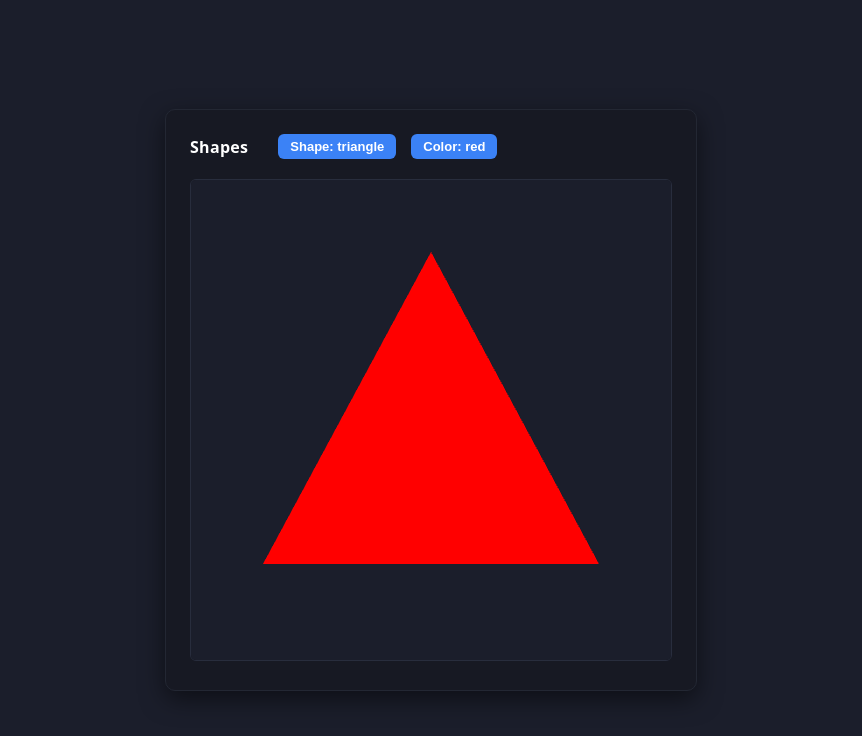
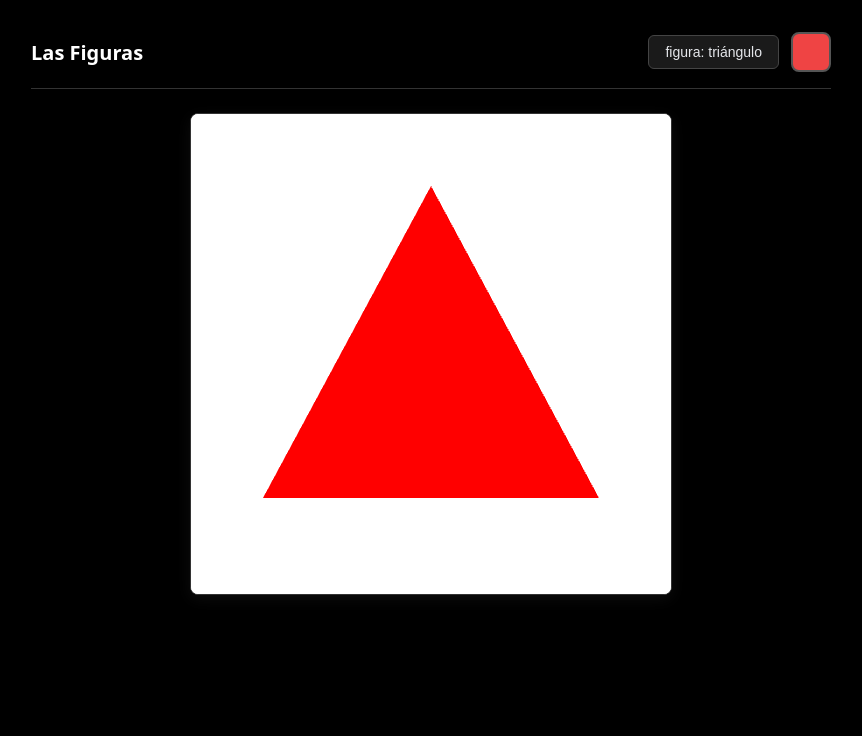
Before and after one commit to Renata-Colon/codecolors_tarea01_ci4321, a website built with Vite: page index.html in a window 1280 px wide. Shown: the whole page, without its empty margins (209-1071 px from the left). Built offline with nearby package versions, Linux system fonts and the light colour scheme.

Commit message:
feat: finalizar figuras (hexágono/círculo) y rediseñar interfaz a tema oscuro

```diff
--- a/index.html
+++ b/index.html
@@ -1,94 +1,20 @@
-<!doctype html>
-<html lang="en">
+<!DOCTYPE html>
+<html lang="es">
 <head>
   <meta charset="UTF-8" />
   <meta name="viewport" content="width=device-width, initial-scale=1.0" />
-    <title>Shapes - FixedFunction</title>
-    <style>
-      body {
-        background-color: #12141c;
-        color: #ffffff;
-        font-family: -apple-system, BlinkMacSystemFont, "Segoe UI", Roboto, Helvetica, Arial, sans-serif;
-        display: flex;
-        flex-direction: column;
-        align-items: center;
-        justify-content: center;
-        height: 100vh;
-        margin: 0;
-      }
-      .container {
-        background-color: #171923;
-        border: 1px solid #232733;
-        padding: 24px;
-        border-radius: 10px;
-        box-shadow: 0 8px 24px rgba(0, 0, 0, 0.5);
-      }
-      /* Barra superior: Elementos alineados a la izquierda */
-      .header-ui {
-        display: flex;
-        justify-content: flex-start;
-        align-items: center;
-        gap: 30px;
-        margin-bottom: 20px;
-        font-size: 14px;
-      }
-      .title {
-        font-weight: bold;
-        font-size: 16px;
-        color: #ffffff;
-        letter-spacing: 0.3px;
-      }
-      .controls-group {
-        display: flex;
-        align-items: center;
-        gap: 15px;
-        color: #a0aec0;
-        font-size: 13px;
-      }
-      /* Botones con tono azulado */
-      .interactive-badge {
-        background-color: #3b82f6; /* Tono azul vibrante */
-        color: #ffffff;
-        border: none;
-        padding: 5px 12px;
-        border-radius: 6px;
-        cursor: pointer;
-        font-weight: bold;
-        font-size: 13px;
-        transition: background-color 0.2s;
-      }
-      .interactive-badge:hover {
-        background-color: #2563eb; /* Azul un poco más oscuro al pasar el mouse */
-      }
-      /* Recuadro interno con borde fino que contiene el canvas */
-      .canvas-wrapper {
-        border: 1px solid #282d3d;
-        border-radius: 6px;
-        overflow: hidden;
-        background-color: #13151d;
-        display: inline-block;
-      }
-      canvas {
-        display: block;
-      }
-    </style>
+  <title>Tarea 01 - CI4321</title>
 </head>
 <body>
-    <div class="container">
-      <!-- Barra superior con título y botones a la izquierda en tono azul -->
-      <div class="header-ui">
-        <span class="title">Shapes</span>
-        <div class="controls-group">
-          <button id="btn-figure" class="interactive-badge" type="button">Shape: </button>
-          <button id="btn-color" class="interactive-badge" type="button">Color: </button>
+  <div class="header">
+    <h1>Las Figuras</h1>
+    <div class="controls">
+      <button id="btn-figure">figura: triángulo</button>
+      <button id="btn-color" title="cambiar color"></button>
     </div>
   </div>
 
-      <!-- Contenedor interno con borde fino para la figura -->
-      <div class="canvas-wrapper">
   <canvas id="gl-canvas"></canvas>
-      </div>
-    </div>
 
   <script type="module" src="/src/main.ts"></script>
 </body>
--- a/src/examples/shared.ts
+++ b/src/examples/shared.ts
@@ -1,4 +1,4 @@
-export const CLEAR_COLOR: readonly [number, number, number, number] = [0x1b / 255, 0x1e / 255, 0x2b / 255, 1];
+export const CLEAR_COLOR: readonly [number, number, number, number] = [1, 1, 1, 1];
 
 export const CANVAS_SIZE = 480;
 
--- a/src/main.ts
+++ b/src/main.ts
@@ -8,16 +8,34 @@ const canvas = document.getElementById('gl-canvas') as HTMLCanvasElement;
 const btnFigure = document.getElementById('btn-figure')!;
 const btnColor = document.getElementById('btn-color')!;
 
+// colores en formato css para el botón
+const cssColors: Record<ColorType, string> = {
+  red: '#ef4444',    // rojo
+  green: '#22c55e',  // verde
+  blue: '#3b82f6',   // azul
+};
+
+// nombres en español para el botón de figura
+const figureNames: Record<FigureType, string> = {
+  triangle: 'triángulo',
+  square: 'cuadrado',
+  hexagon: 'hexágono',
+  circle: 'círculo'
+};
+
 function updateUI() {
-  // 1. Renderizar la figura actual con el color global persistente
+  // 1. renderizar la figura actual con el color global
   renderScene(canvas, currentFigure, currentColor);
 
-  // 2. Actualizar el texto dentro de los botones superiores
-  btnFigure.textContent = `Shape: ${currentFigure}`;
-  btnColor.textContent = `Color: ${currentColor}`;
+  // 2. actualizar el texto del botón de figura
+  btnFigure.textContent = `figura: ${figureNames[currentFigure]}`;
+
+  // 3. actualizar el color de fondo del botón de color
+  btnColor.style.backgroundColor = cssColors[currentColor];
+  btnColor.title = `color actual: ${currentColor}`; // por accesibilidad
 }
 
-// Evento del botón de figura (Ciclo: triángulo -> cuadrado -> hexágono -> círculo -> triángulo)
+// evento del botón de figura
 btnFigure.addEventListener('click', () => {
   if (currentFigure === 'triangle') currentFigure = 'square';
   else if (currentFigure === 'square') currentFigure = 'hexagon';
@@ -27,8 +45,7 @@ btnFigure.addEventListener('click', () => {
   updateUI();
 });
 
-// Evento del botón de color (Ciclo: rojo -> verde -> azul -> rojo)
-// El color persiste de forma global al cambiar de figura.
+// evento del botón de color
 btnColor.addEventListener('click', () => {
   if (currentColor === 'red') currentColor = 'green';
   else if (currentColor === 'green') currentColor = 'blue';
@@ -37,5 +54,5 @@ btnColor.addEventListener('click', () => {
   updateUI();
 });
 
-// Inicialización de la página (Arranca con triángulo en rojo)
+// inicialización de la página
 updateUI();
--- a/src/style.css
+++ b/src/style.css
@@ -1,15 +1,82 @@
-:root { color-scheme: dark; --bg: #1b1e2b; --panel: #232738; --fg: #d8dcef; --accent: #7aa2f7; }
-* { box-sizing: border-box; }
-body { margin: 0; background: var(--bg); color: var(--fg); font: 14px/1.5 system-ui, sans-serif; }
-header { display: flex; align-items: center; gap: 16px; padding: 12px 16px; flex-wrap: wrap; }
-h1 { font-size: 18px; margin: 0; }
-h2 { font: 600 13px ui-monospace, monospace; margin: 0 0 8px; color: var(--accent); }
-.toggle button { background: var(--panel); color: var(--fg); border: 1px solid #3a4060; padding: 6px 12px; cursor: pointer; font: inherit; }
-.toggle button:first-child { border-radius: 6px 0 0 6px; }
-.toggle button:last-child { border-radius: 0 6px 6px 0; border-left: 0; }
-.toggle button[aria-pressed="true"] { background: var(--accent); color: #0f1220; }
-.hint { opacity: 0.7; }
-main { display: flex; gap: 16px; padding: 0 16px 16px; flex-wrap: wrap; align-items: flex-start; }
-#stage canvas { display: block; width: 480px; height: 480px; max-width: 100%; border: 1px solid #3a4060; }
-section { flex: 1 1 480px; min-width: 0; }
-pre { margin: 0; padding: 12px; background: var(--panel); border-radius: 6px; overflow: auto; max-height: 80vh; font: 12px/1.45 ui-monospace, monospace; tab-size: 2; }
+/* reset básico */
+* {
+  margin: 0;
+  padding: 0;
+  box-sizing: border-box;
+}
+
+/* fondo negro para toda la página */
+body {
+  font-family: system-ui, -apple-system, sans-serif;
+  background-color: #000000;
+  color: #e5e7eb; /* texto en gris claro para que se lea bien */
+  display: flex;
+  flex-direction: column;
+  align-items: center;
+  min-height: 100vh;
+  padding: 2rem;
+}
+
+.header {
+  width: 100%;
+  max-width: 800px;
+  display: flex;
+  justify-content: space-between;
+  align-items: center;
+  margin-bottom: 1.5rem;
+  padding-bottom: 1rem;
+  border-bottom: 1px solid #333333;
+}
+
+.header h1 {
+  font-size: 1.25rem;
+  font-weight: 600;
+  color: #ffffff;
+}
+
+.controls {
+  display: flex;
+  gap: 0.75rem;
+  align-items: center;
+}
+
+/* botones con estilo oscuro */
+button {
+  padding: 0.5rem 1rem;
+  border: 1px solid #444444;
+  border-radius: 6px;
+  background-color: #1a1a1a;
+  color: #e5e7eb;
+  font-size: 0.875rem;
+  font-weight: 500;
+  cursor: pointer;
+  transition: all 0.2s ease;
+}
+
+button:hover {
+  background-color: #2a2a2a;
+  border-color: #666666;
+}
+
+/* botón de color: cuadrado que muestra el color */
+#btn-color {
+  width: 40px;
+  height: 40px;
+  padding: 0;
+  border-radius: 8px;
+  border: 2px solid #555555;
+  transition: transform 0.1s ease;
+}
+
+#btn-color:hover {
+  transform: scale(1.05);
+  border-color: #888888;
+}
+
+/* canvas con fondo blanco y borde sutil */
+#gl-canvas {
+  background-color: #ffffff;
+  border: 1px solid #333333;
+  border-radius: 8px;
+  box-shadow: 0 4px 15px rgba(255, 255, 255, 0.05); /* un brillo sutil blanco */
+}
```
Also changed, not shown: src/examples/figures.ts (+5 -6 lines). Lines whose indentation alone changed are shown as unchanged.
